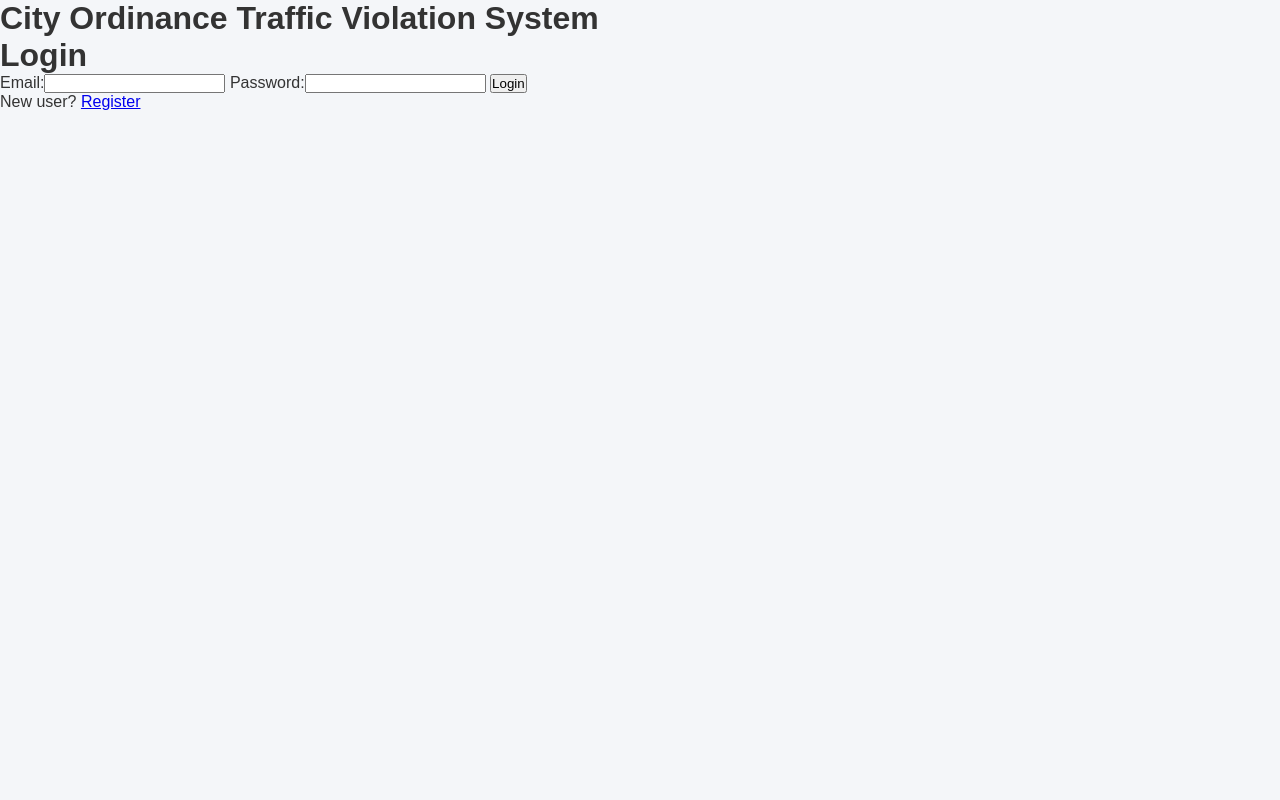
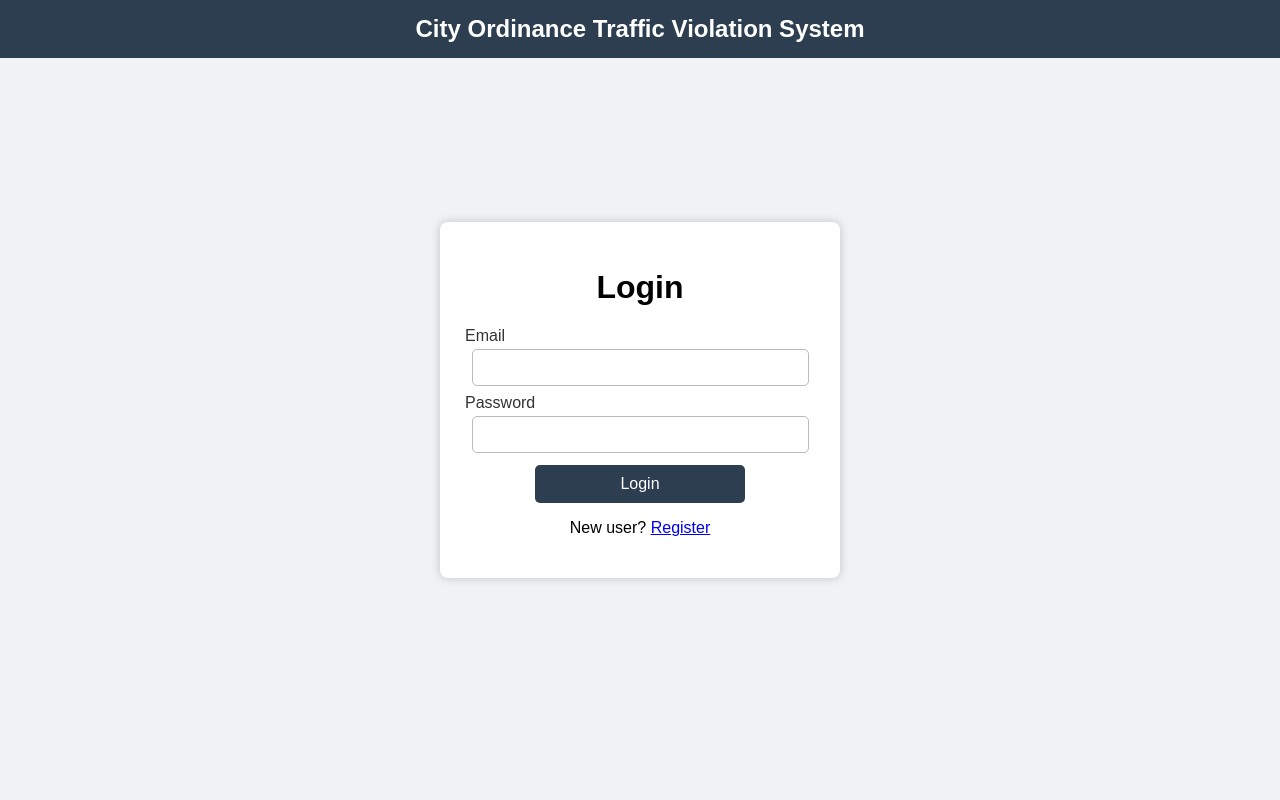
Before and after one commit to IsnajiInna/traffic, a PHP site: page /login.php in a window 1280 px wide. Run offline with PHP 8.4, Linux system fonts and the light colour scheme.

Commit message:
Enhance login functionality with session support
Added session management and improved error message.

```diff
--- a/traffic/login.php
+++ b/traffic/login.php
@@ -12,9 +12,11 @@ if ($_SERVER['REQUEST_METHOD'] == 'POST') {
 
     $sql = "SELECT id, password, role, full_name FROM users WHERE email='$email'";
     $result = $conn->query($sql);
+
     if ($result->num_rows > 0) {
         $row = $result->fetch_assoc();
         if ($row['password'] === $password) {
+            session_start();
             $_SESSION['user_id'] = $row['id'];
             $_SESSION['role'] = $row['role'];
             $_SESSION['full_name'] = $row['full_name'];
@@ -22,7 +24,7 @@ if ($_SERVER['REQUEST_METHOD'] == 'POST') {
             exit();
         }
     }
-    $error = "Invalid credentials";
+    $error = "Invalid email or password!";
 }
 ?>
 
@@ -31,22 +33,103 @@ if ($_SERVER['REQUEST_METHOD'] == 'POST') {
 <head>
     <meta charset="UTF-8">
     <title>Login</title>
-    <link rel="stylesheet" href="style.css">
+
+   <style>
+    body {
+        margin: 0;
+        height: 100vh;
+        display: flex;
+        flex-direction: column;
+        justify-content: center;
+        align-items: center;
+        font-family: Arial, sans-serif;
+        background: #f0f2f5;
+    }
+
+    header {
+        position: absolute;
+        top: 0;
+        width: 100%;
+        text-align: center;
+        background: #2c3e50;
+        color: #fff;
+        padding: 15px 0;
+        font-size: 24px;
+        font-weight: bold;
+    }
+
+    .login-box {
+        width: 350px;
+        background: white;
+        padding: 25px;
+        border-radius: 8px;
+        box-shadow: 0 0 10px rgba(0,0,0,0.2);
+        text-align: center;
+    }
+
+    .login-box label {
+        display: block;
+        margin: 8px 0 4px;
+        color: #333;
+        text-align: left;
+    }
+
+    .login-box input[type="email"],
+    .login-box input[type="password"] {
+        width: 90%;
+        padding: 10px;
+        border: 1px solid #bbb;
+        border-radius: 5px;
+    }
+
+    .login-box input[type="submit"] {
+        width: 60%;
+        margin-top: 12px;
+        padding: 10px;
+        background: #2c3e50;
+        color: white;
+        border: none;
+        cursor: pointer;
+        border-radius: 5px;
+        font-size: 16px;
+    }
+
+    .login-box input[type="submit"]:hover {
+        background: #1a242f;
+    }
+
+    .error {
+        background: #ffdddd;
+        color: #d00000;
+        padding: 8px;
+        margin-bottom: 10px;
+        border-left: 4px solid #d00000;
+        border-radius: 4px;
+    }
+</style>
+
+
 </head>
 <body>
-    <div class="container">
-       <header>
-        <h1>City Ordinance Traffic Violation System</h1>
-    </header>
-    <div class="container">
+
+<header>City Ordinance Traffic Violation System</header>
+
+<div class="login-box">
     <h1>Login</h1>
     <?php if (isset($error)) echo "<p class='error'>$error</p>"; ?>
+
     <form method="POST">
-            <label>Email:</label><input type="email" name="email" required>
-            <label>Password:</label><input type="password" name="password" required>
+        <label>Email</label>
+        <input type="email" name="email" required>
+
+        <label>Password</label>
+        <input type="password" name="password" required>
+
         <input type="submit" value="Login">
     </form>
+
     <p>New user? <a href="register.php">Register</a></p>
 </div>
+
 </body>
 </html>
```
Lines whose indentation alone changed are shown as unchanged.
